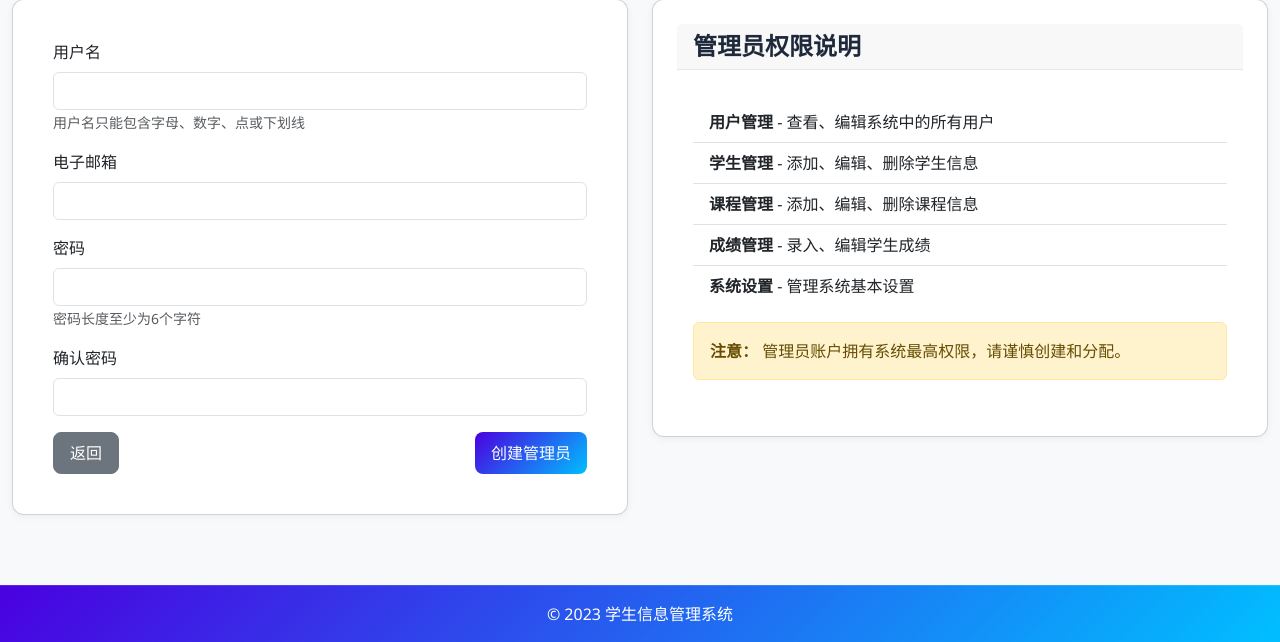
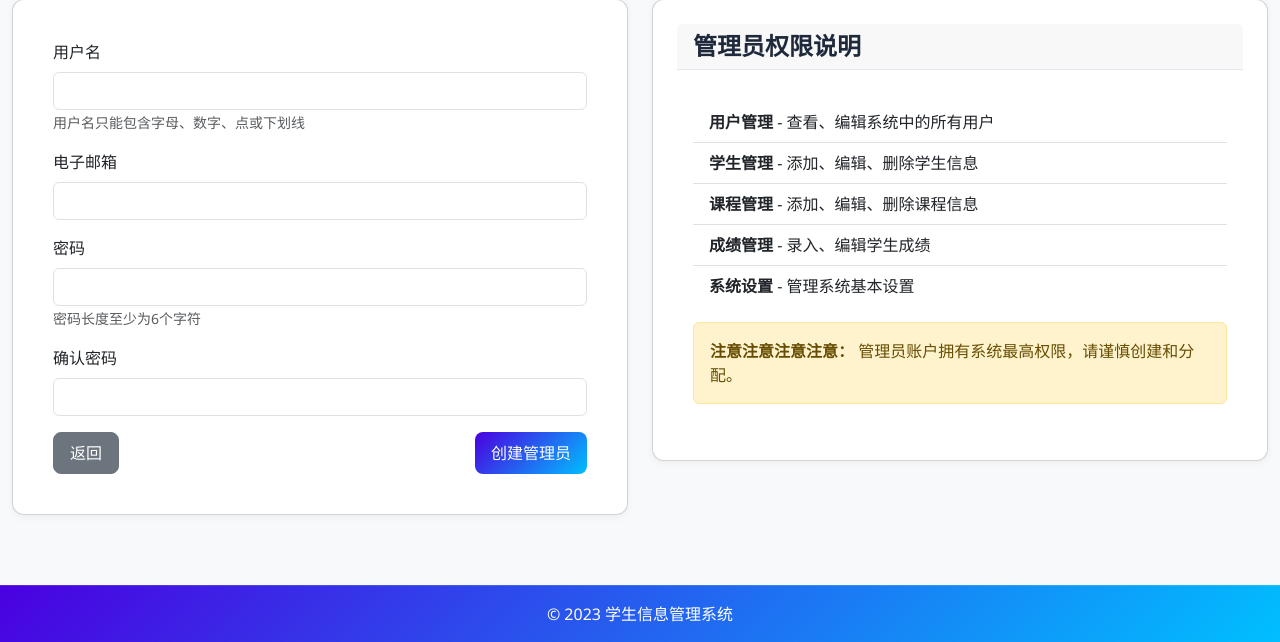
Before and after one commit to lhj-78/demo01, a Flask app: page /admin/admins/new in a window 1280 px wide. Shown: the part 158-800 px from the top of the page. Run offline with Flask 3, Linux system fonts and the light colour scheme; a user stored in the database is signed in.

Commit message:
feat: 基础功能

```diff
--- a/index.html
+++ /dev/null
@@ -1 +0,0 @@
-<h2>aaaaaaaa</h2>
--- a/templates/admins/form.html
+++ b/templates/admins/form.html
@@ -68,7 +68,7 @@
                     </li>
                 </ul>
                 <div class="alert alert-warning mt-3">
-                    <strong>注意：</strong> 管理员账户拥有系统最高权限，请谨慎创建和分配。
+                    <strong>注意注意注意注意：</strong> 管理员账户拥有系统最高权限，请谨慎创建和分配。
                 </div>
             </div>
         </div>
```
